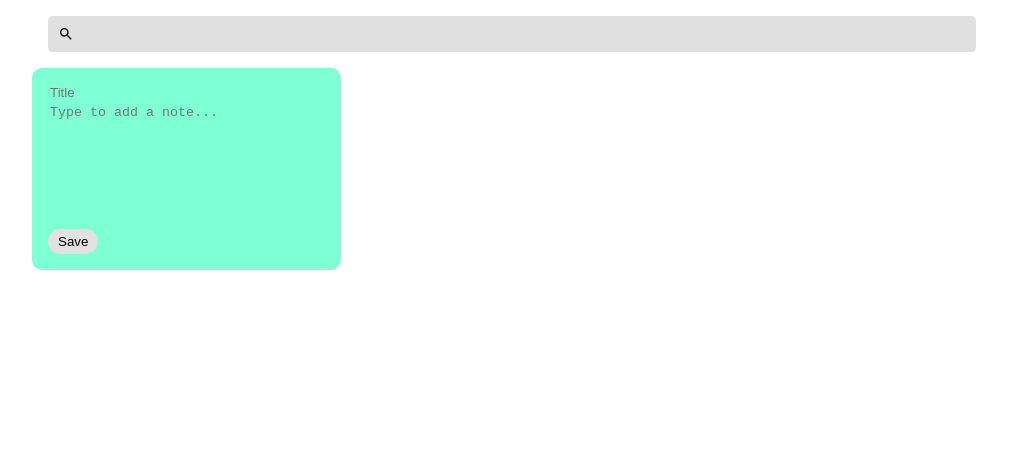
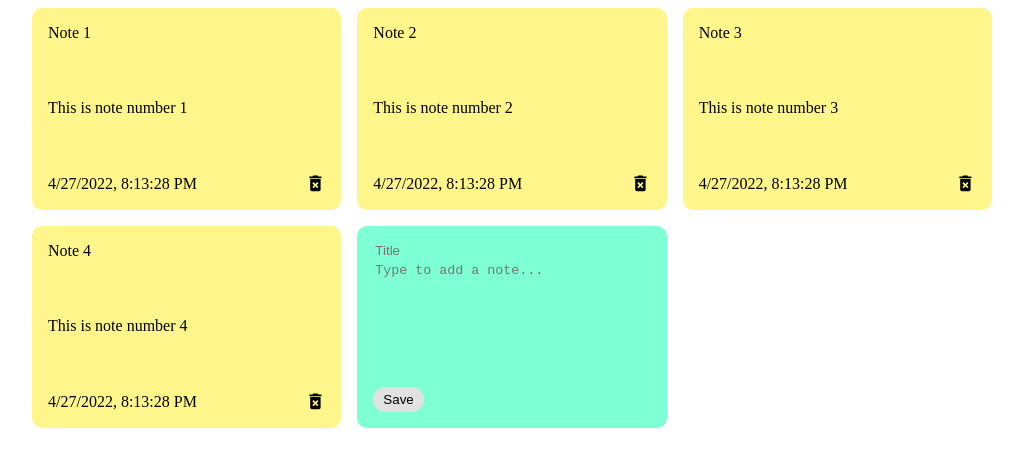
Before and after one commit to SameedUllah/notes-app, a React (Create React App) app in the folder client/: page / in a window 1280 px wide. Shown: the top 466 px of the page, without its empty margins (128-1151 px from the left). Built offline with nearby package versions, Linux system fonts and the light colour scheme.

Commit message:
Used .map to create notes

```diff
--- a/client/src/App.tsx
+++ b/client/src/App.tsx
@@ -1,40 +1,21 @@
 import { useState } from "react";
-import { IAddNote } from "./interfaces/Note";
+import { IAddNote, INote } from "./interfaces/Note";
 
 import { NotesList } from "./components/NotesList";
-import { Search } from "./components/Search";
+
+const date = new Date();
+
+const defaultNotes = new Array(4).fill({}).map<INote>((_, i) => {
+  return {
+    id: i,
+    title: `Note ${i + 1}`,
+    content: `This is note number ${i + 1}`,
+    date: date.toString(),
+  };
+});
 
 const App = () => {
-  const date = new Date();
-
-  const [notes, setNotes] = useState([
-    {
-      id: Math.random(),
-      title: "1st Note",
-      content: "This is my 1st Note",
-      date: date.toLocaleString(),
-    },
-    {
-      id: Math.random(),
-      title: "2nd Note",
-      content: "This is my 2nd Note",
-      date: date.toLocaleString(),
-    },
-    {
-      id: Math.random(),
-      title: "3rd Note",
-      content: "This is my 3rd Note",
-      date: date.toLocaleString(),
-    },
-    {
-      id: Math.random(),
-      title: "4th Note",
-      content: "This is my 4th Note",
-      date: date.toLocaleString(),
-    },
-  ]);
-
-  const [search, setSearch] = "";
+  const [notes, setNotes] = useState(defaultNotes);
 
   const addNote = (note: IAddNote): void => {
     const newNote = {
@@ -52,33 +33,15 @@ const App = () => {
     setNotes(newNotes);
   };
 
-  // const note1: <NoteProps> = {
-  //   note: {},
-  //   handleDeleteNote: HandleDeleteNote,
-  // }
-
-  // const note2: Required<Omit<Partial<INote>, 'id'>> = {
-
-  // }
-
   return (
     <div className="container">
-      <Search handleSearchNote={setSearch} />
       <NotesList
-        notes={notes.filter((note) => {
-          note.content.includes(search);
-        })}
+        notes={notes}
         handleAddNote={addNote}
         handleDeleteNote={deleteNote}
       />
     </div>
   );
-
-  // return (
-  //   <div className="container">
-  //     <button onClick={handleClick}>Create note</button>
-  //   </div>
-  // )
 };
 
 export default App;
--- a/client/src/components/Search.tsx
+++ /dev/null
@@ -1,15 +0,0 @@
-import { MdSearch } from "react-icons/md";
-
-export const Search = ({ handleSearchNote }: any) => {
-  return (
-    <div className="search">
-      <MdSearch className="search-icon">
-        <input
-          onChange={(event) => handleSearchNote(event.target.value)}
-          type="text"
-          placeholder="Type here to search"
-        />
-      </MdSearch>
-    </div>
-  );
-};
```
